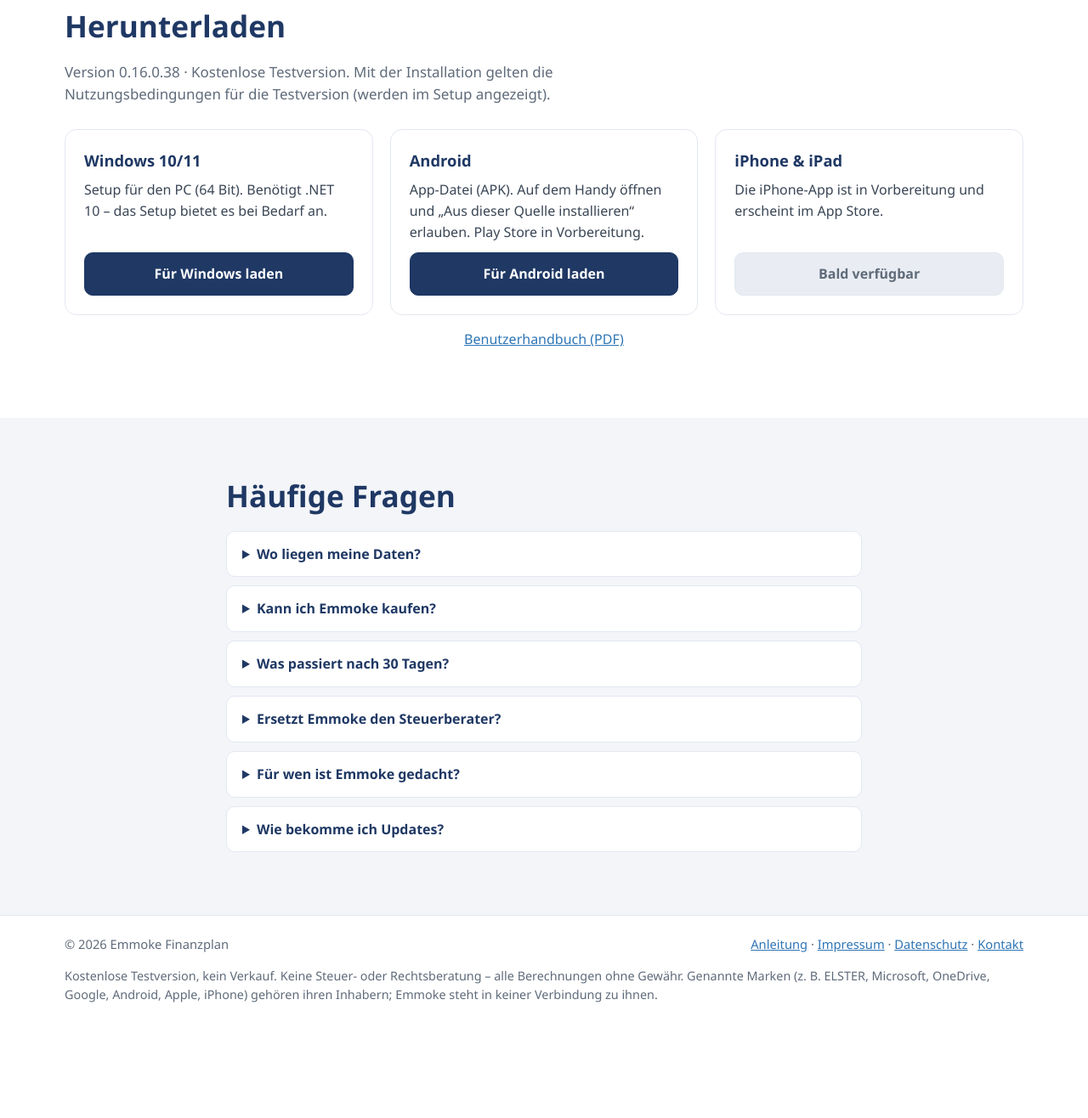
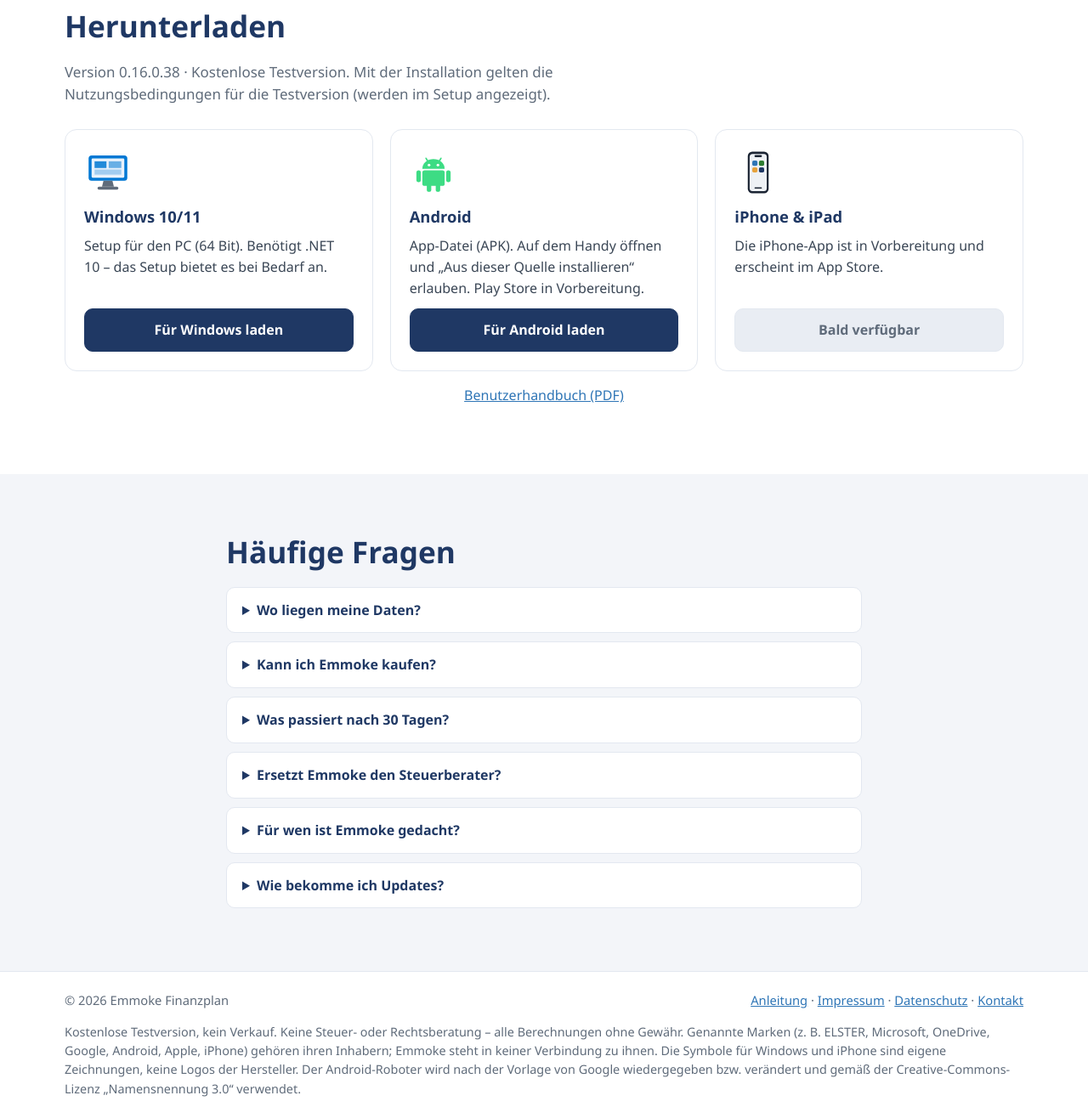
Before and after one commit to Emmoke/emmoke.github.io, a plain HTML site: page index.html in a window 1280 px wide. Shown: the part 3444-4760 px from the top of the page at 85% size. Before the commit the page ends 4663 px from the top, so only its background shows below. Drawn offline with Linux system fonts and the light colour scheme.

Commit message:
Webseite 0.16.0.38

```diff
--- a/index.html
+++ b/index.html
@@ -118,9 +118,9 @@
     <h2>Herunterladen</h2>
     <p class="einleitung">Version <span class="version"></span> · Kostenlose Testversion. Mit der Installation gelten die Nutzungsbedingungen für die Testversion (werden im Setup angezeigt).</p>
     <div class="raster drei">
-      <div class="karte dl"><h3>Windows 10/11</h3><p>Setup für den PC (64 Bit). Benötigt .NET 10 – das Setup bietet es bei Bedarf an.</p><a id="dl-windows" class="knopf" href="#">Für Windows laden</a></div>
-      <div class="karte dl"><h3>Android</h3><p>App-Datei (APK). Auf dem Handy öffnen und „Aus dieser Quelle installieren“ erlauben. Play Store in Vorbereitung.</p><a id="dl-android" class="knopf" href="#">Für Android laden</a></div>
-      <div class="karte dl"><h3>iPhone &amp; iPad</h3><p>Die iPhone-App ist in Vorbereitung und erscheint im App Store.</p><a id="dl-ios" class="knopf hell" href="#">Bald verfügbar</a></div>
+      <div class="karte dl"><svg class="dl-symbol" viewBox="0 0 64 64" aria-hidden="true"><rect x="6" y="9" width="52" height="34" rx="4" fill="#0078D4"/><rect x="10" y="13" width="44" height="26" rx="1.5" fill="#E8F2FC"/><rect x="14" y="17" width="16" height="9" fill="#0078D4" opacity=".85"/><rect x="33" y="17" width="17" height="9" fill="#0078D4" opacity=".55"/><rect x="14" y="28" width="36" height="7" fill="#0078D4" opacity=".3"/><path d="M26 43h12l2 8H24z" fill="#5F6B7A"/><rect x="18" y="51" width="28" height="4" rx="2" fill="#5F6B7A"/></svg><h3>Windows 10/11</h3><p>Setup für den PC (64 Bit). Benötigt .NET 10 – das Setup bietet es bei Bedarf an.</p><a id="dl-windows" class="knopf" href="#">Für Windows laden</a></div>
+      <div class="karte dl"><svg class="dl-symbol" viewBox="0 0 64 64" aria-hidden="true"><g fill="#3DDC84"><path d="M17 27a15 13 0 0 1 30 0z"/><rect x="17" y="29" width="30" height="21" rx="3"/><rect x="9" y="29" width="6" height="16" rx="3"/><rect x="49" y="29" width="6" height="16" rx="3"/><rect x="23" y="46" width="6" height="12" rx="3"/><rect x="35" y="46" width="6" height="12" rx="3"/></g><g stroke="#3DDC84" stroke-width="2" stroke-linecap="round"><path d="M22 13l3 5M42 13l-3 5"/></g><circle cx="26" cy="22" r="1.8" fill="#fff"/><circle cx="38" cy="22" r="1.8" fill="#fff"/></svg><h3>Android</h3><p>App-Datei (APK). Auf dem Handy öffnen und „Aus dieser Quelle installieren“ erlauben. Play Store in Vorbereitung.</p><a id="dl-android" class="knopf" href="#">Für Android laden</a></div>
+      <div class="karte dl"><svg class="dl-symbol" viewBox="0 0 64 64" aria-hidden="true"><rect x="18" y="4" width="28" height="56" rx="6" fill="#1B2433"/><rect x="20.5" y="7" width="23" height="50" rx="4" fill="#EEF1F5"/><rect x="27" y="8.5" width="10" height="3" rx="1.5" fill="#1B2433"/><rect x="24" y="16" width="7" height="7" rx="2" fill="#2E75B6"/><rect x="33" y="16" width="7" height="7" rx="2" fill="#2E7D32"/><rect x="24" y="25" width="7" height="7" rx="2" fill="#E6A23C"/><rect x="33" y="25" width="7" height="7" rx="2" fill="#1F3864"/><rect x="27" y="52" width="10" height="1.6" rx=".8" fill="#1B2433"/></svg><h3>iPhone &amp; iPad</h3><p>Die iPhone-App ist in Vorbereitung und erscheint im App Store.</p><a id="dl-ios" class="knopf hell" href="#">Bald verfügbar</a></div>
     </div>
     <p class="mitte-text"><a id="dl-handbuch" href="#">Benutzerhandbuch (PDF)</a></p>
   </div>
@@ -145,7 +145,8 @@
     <span><a href="anleitung.html">Anleitung</a> · <a href="impressum.html">Impressum</a> · <a href="datenschutz.html">Datenschutz</a> · <a id="kontakt" href="#">Kontakt</a></span>
   </div>
   <div class="breite"><p class="klein grau">Kostenlose Testversion, kein Verkauf. Keine Steuer- oder Rechtsberatung – alle Berechnungen ohne Gewähr.
-    Genannte Marken (z. B. ELSTER, Microsoft, OneDrive, Google, Android, Apple, iPhone) gehören ihren Inhabern; Emmoke steht in keiner Verbindung zu ihnen.</p></div>
+    Genannte Marken (z. B. ELSTER, Microsoft, OneDrive, Google, Android, Apple, iPhone) gehören ihren Inhabern; Emmoke steht in keiner Verbindung zu ihnen. Die Symbole für Windows und iPhone sind eigene Zeichnungen, keine Logos der Hersteller.
+    Der Android-Roboter wird nach der Vorlage von Google wiedergegeben bzw. verändert und gemäß der Creative-Commons-Lizenz „Namensnennung 3.0“ verwendet.</p></div>
 </footer>
 
 <script>
--- a/stil.css
+++ b/stil.css
@@ -71,6 +71,7 @@
 .betrag { font-size: 2.6rem; font-weight: 700; color: var(--navy); margin: 4px 0 0 !important; }
 .betrag span { font-size: 1rem; color: var(--grau); font-weight: 400; }
 .dl { display: flex; flex-direction: column; }
+.dl-symbol { width: 56px; height: 56px; margin-bottom: 10px; }
 .dl .knopf { margin-top: auto; text-align: center; }
 
 details { background: #fff; border: 1px solid var(--linie); border-radius: 10px; padding: 14px 18px; margin: 0 0 10px; }
```
